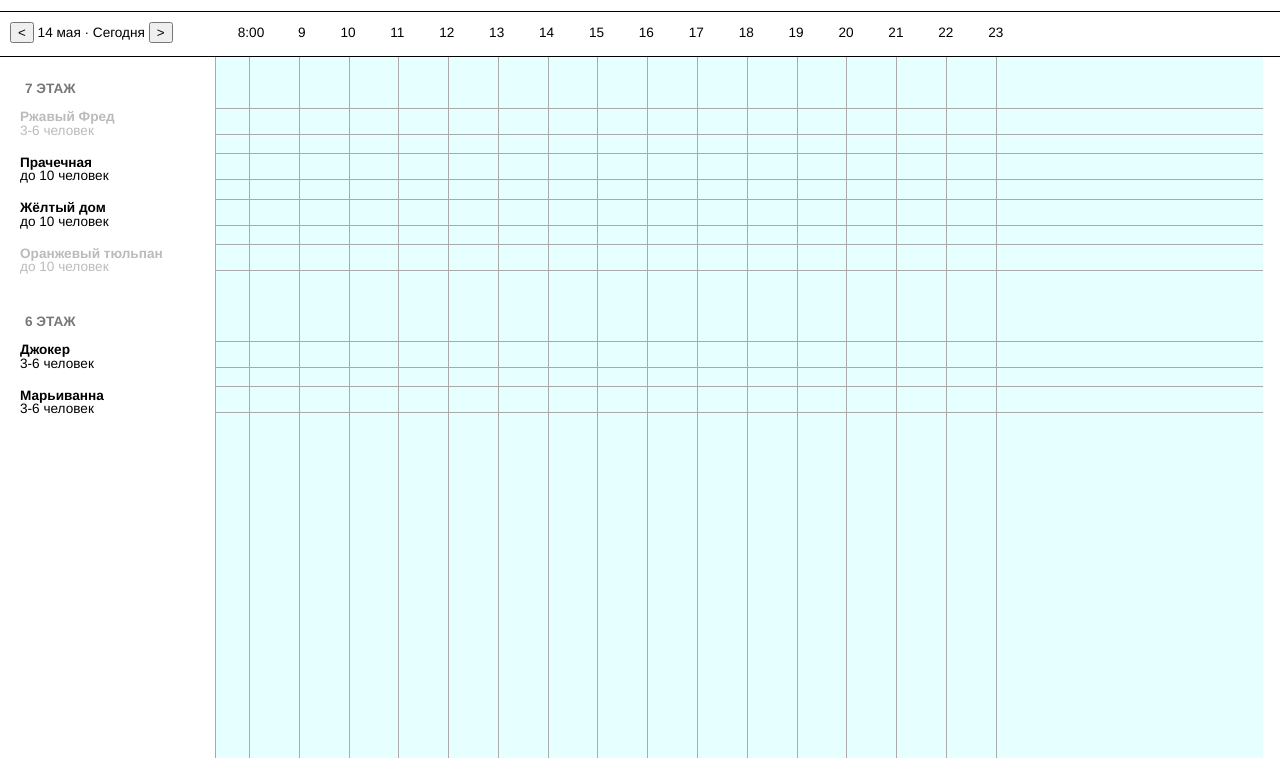
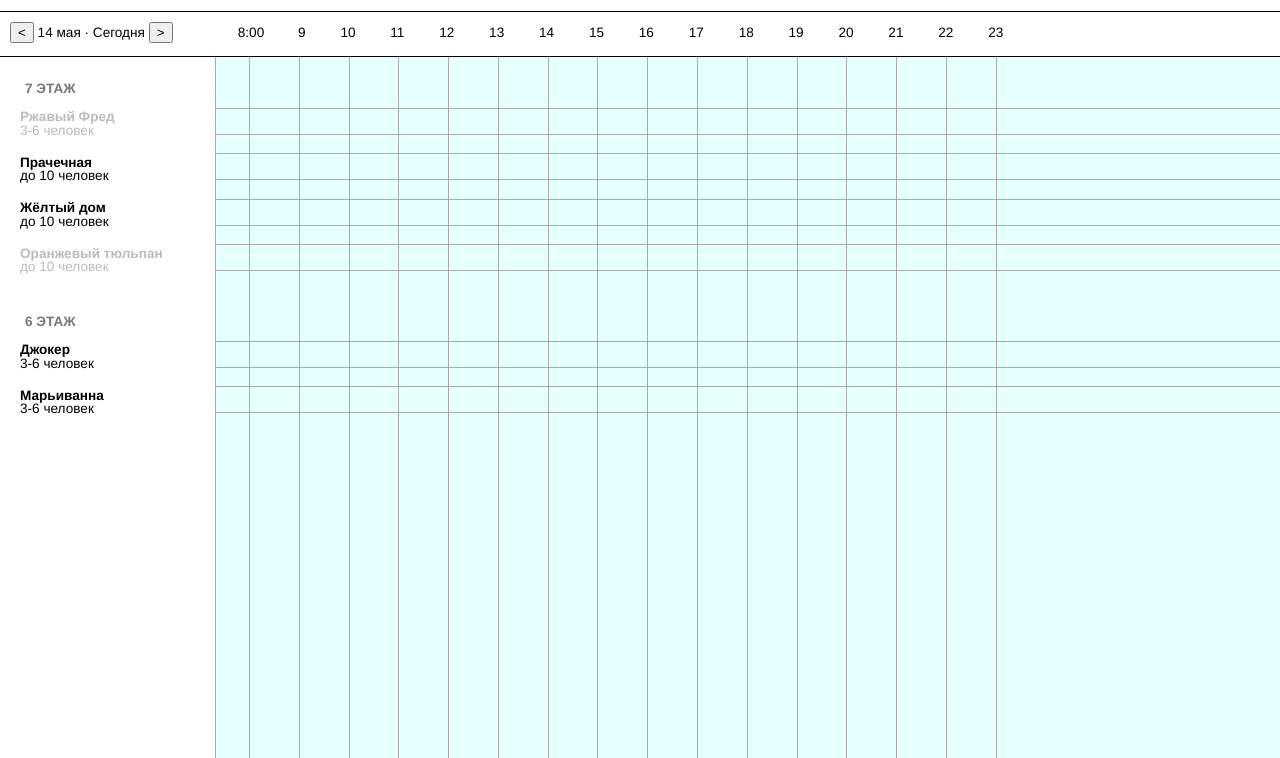
Before and after one commit to maksimn/shri2018, a website: page web-design-draft/meetingRooms.html in a window 1280 px wide. Shown: the part 42-800 px from the top of the page. Drawn offline with Linux system fonts and the light colour scheme.

Commit message:
fix of timeline grid area

```diff
--- a/web-design-draft/styles/meeting-rooms.css
+++ b/web-design-draft/styles/meeting-rooms.css
@@ -24,6 +24,7 @@
     position: fixed;
     top: 0;
     left: 215px;
+    right: 0;
     z-index: -1;
     height: 100vh;
     background-color: #e6ffff;
@@ -48,7 +49,7 @@
 
 .rooms__room-timetable {
     display: inline-block;
-    min-width: calc(100vw - 233px);
+    width: calc(100% - 216px);
     height: 25px;
     border-top: 1px solid #aaa;
     border-bottom: 1px solid #aaa;
```
